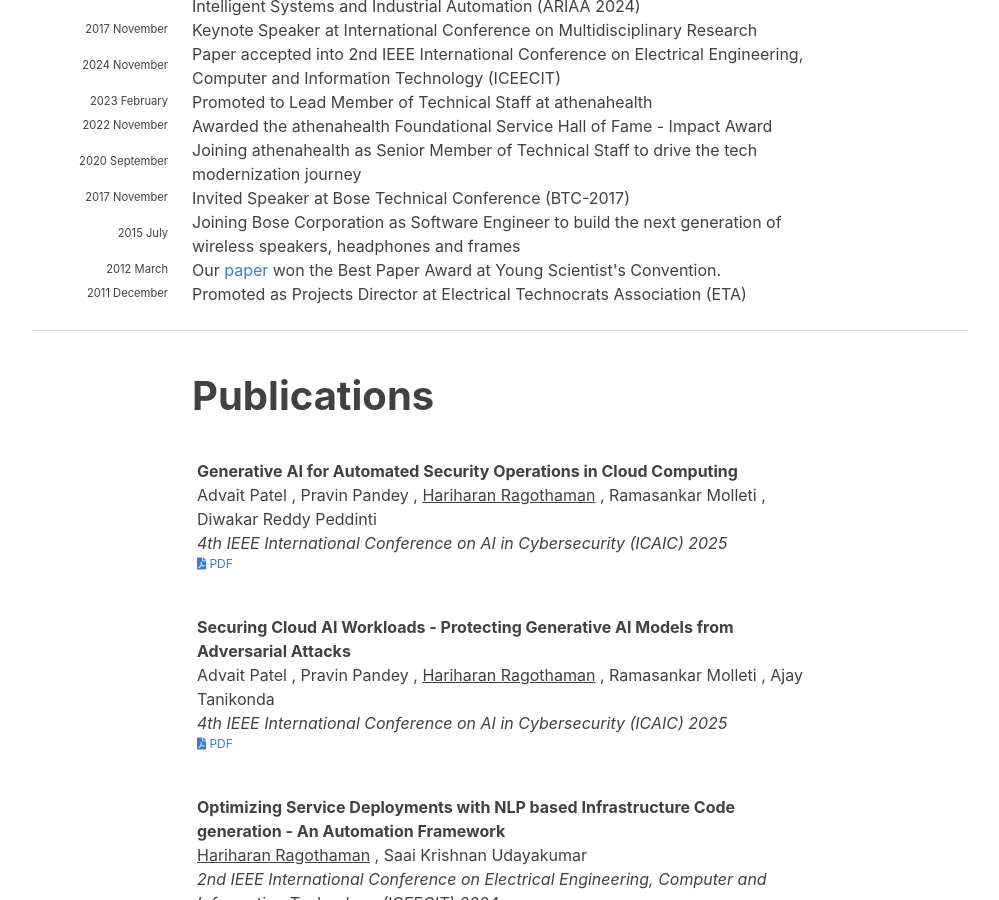
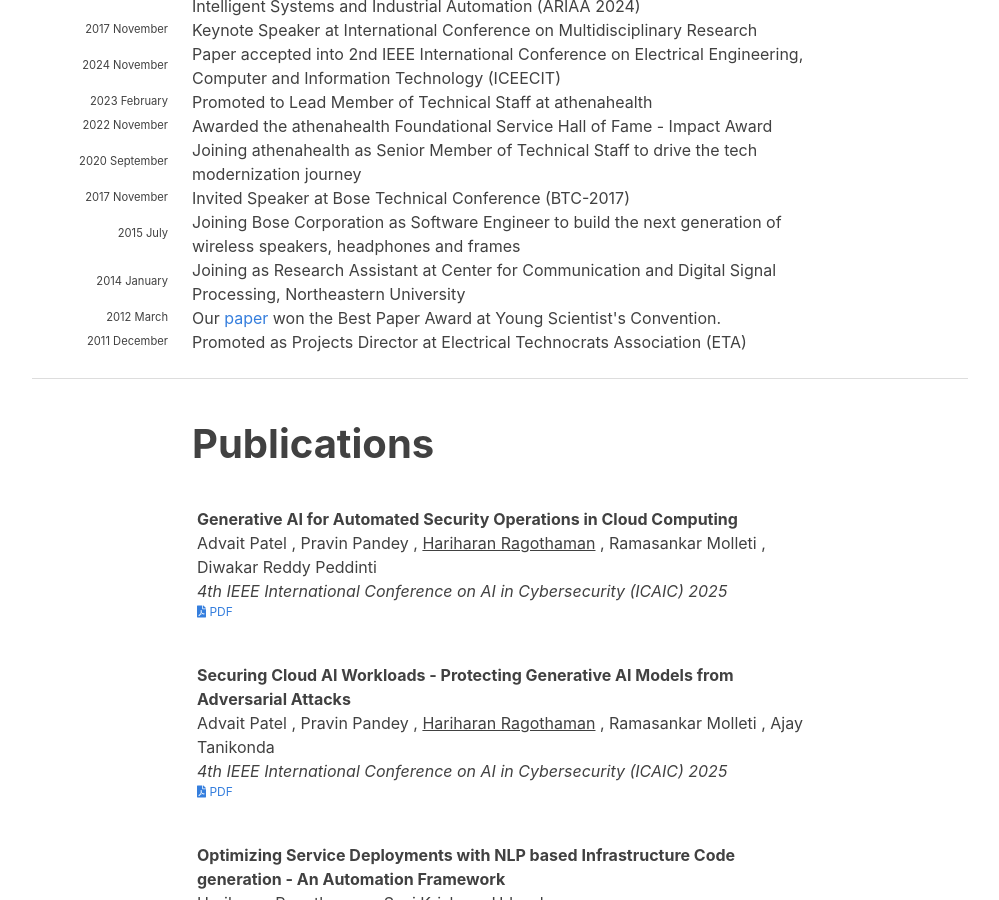
Before and after one commit to hariharanragothaman/hariharanragothaman.github.io, a Jekyll site: the page built from index.md, in a window 1280 px wide and 900 px high, scrolled down 988 px. Shown: the whole window, without its empty margins (140-1139 px from the left). Built offline with Jekyll 4.4.1, drawn with Linux system fonts in a browser that asks for light colours; nearby versions of some CDN libraries; some web fonts are replaced.

Commit message:
Polishes and Updates

```diff
--- a/_data/news.yaml
+++ b/_data/news.yaml
@@ -42,6 +42,10 @@
   year-extra: July
   description: Joining Bose Corporation as Software Engineer to build the next generation of wireless speakers, headphones and frames
 
+- year: 2014
+  year-extra: January
+  description: Joining as Research Assistant at Center for Communication and Digital Signal Processing, Northeastern University
+
 - year: 2012
   year-extra: March
   description: Our <a href="https://arxiv.org/pdf/2411.16016">paper</a> won the Best Paper Award at Young Scientist's Convention.
```
